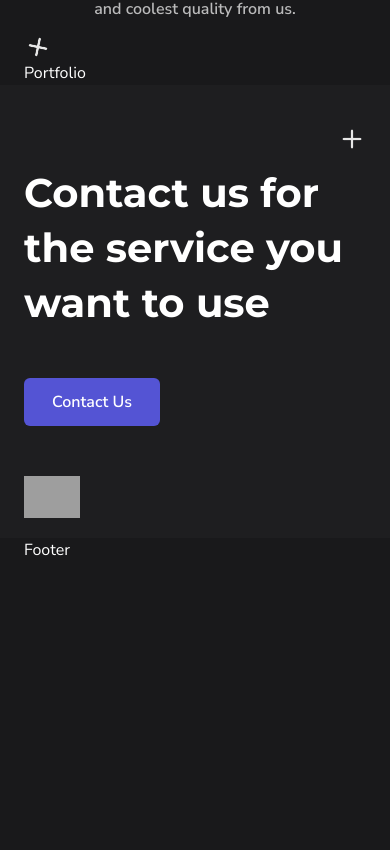
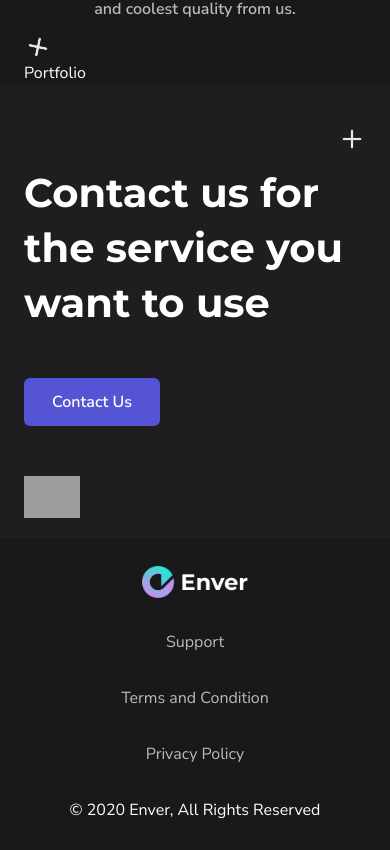
Before and after one commit to talhabytheway/enver-landing-UI, a React (Create React App) app: page / in a window 390 px wide. Shown: the part 3678-4528 px from the top of the page. Before the commit the page ends 4240 px from the top, so only its background shows below. Built offline with nearby package versions, Linux system fonts and the light colour scheme; grey boxes are pictures that could not be loaded.

Commit message:
Design responsive Footer

```diff
--- a/src/modules/Footer/index.js
+++ b/src/modules/Footer/index.js
@@ -1,9 +1,24 @@
-import React from 'react'
+import React from "react";
+import logo from "../../assets/logo.png";
 
 function Footer() {
   return (
-    <div>Footer</div>
-  )
+    <div className="flex lg:flex-row flex-col justify-between items-center m-7">
+      <img src={logo} alt="" className="h-8 md:h-9 lg:h-10 mx-auto lg:mx-0 hover:cursor-pointer w-auto mb-4 md:mb-0" />
+      <div className="max-w-[600px] min-w-[80%] md:min-w-[70%] lg:min-w-[350px] xl:min-w-[400px] self-center text-center flex sm:flex-row flex-col justify-between opacity-70 lg:mb-auto hover:[&>*]:text-blue hover:[&>*]:duration-500 hover:[&>*]:opacity-100 hover:[&>*]:cursor-pointer my-auto [&>*]:my-4 md:[&>*]:my-7 lg:[&>*]:my-10">
+        <span>
+          Support
+        </span>
+        <span>
+          Terms and Condition
+        </span>
+        <span>
+          Privacy Policy
+        </span>
+      </div>
+      <div className="text-center mt-4 md:mt-0">© 2020 Enver, All Rights Reserved</div>
+    </div>
+  );
 }
 
-export default Footer
+export default Footer;
```
